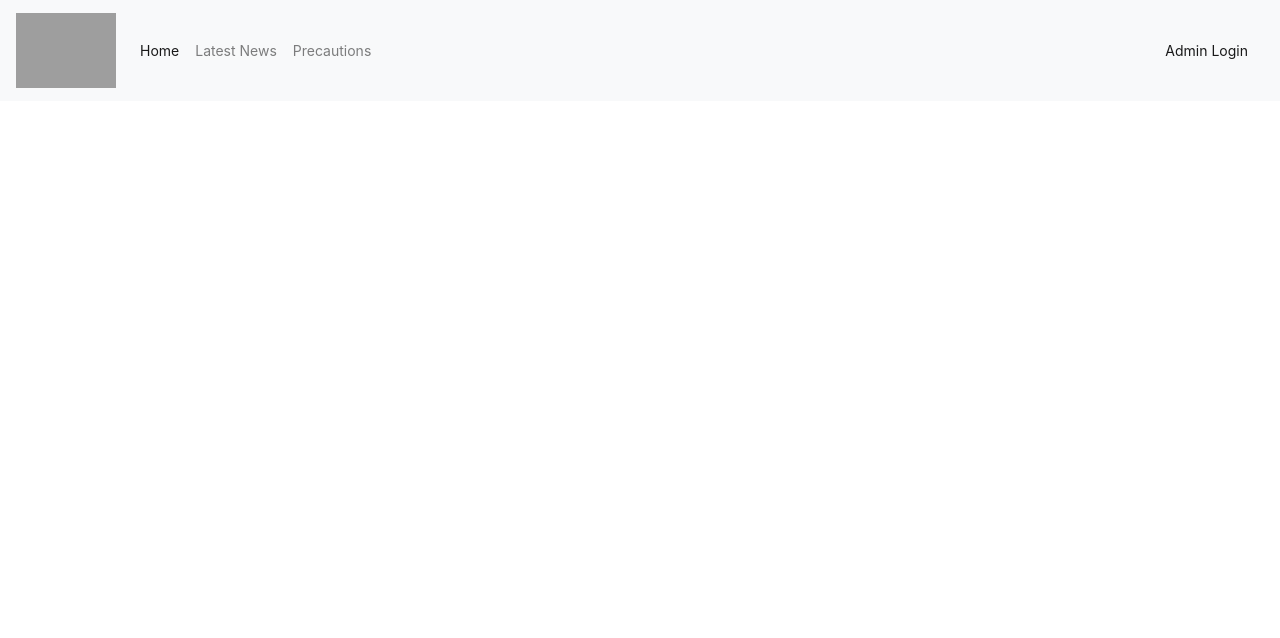
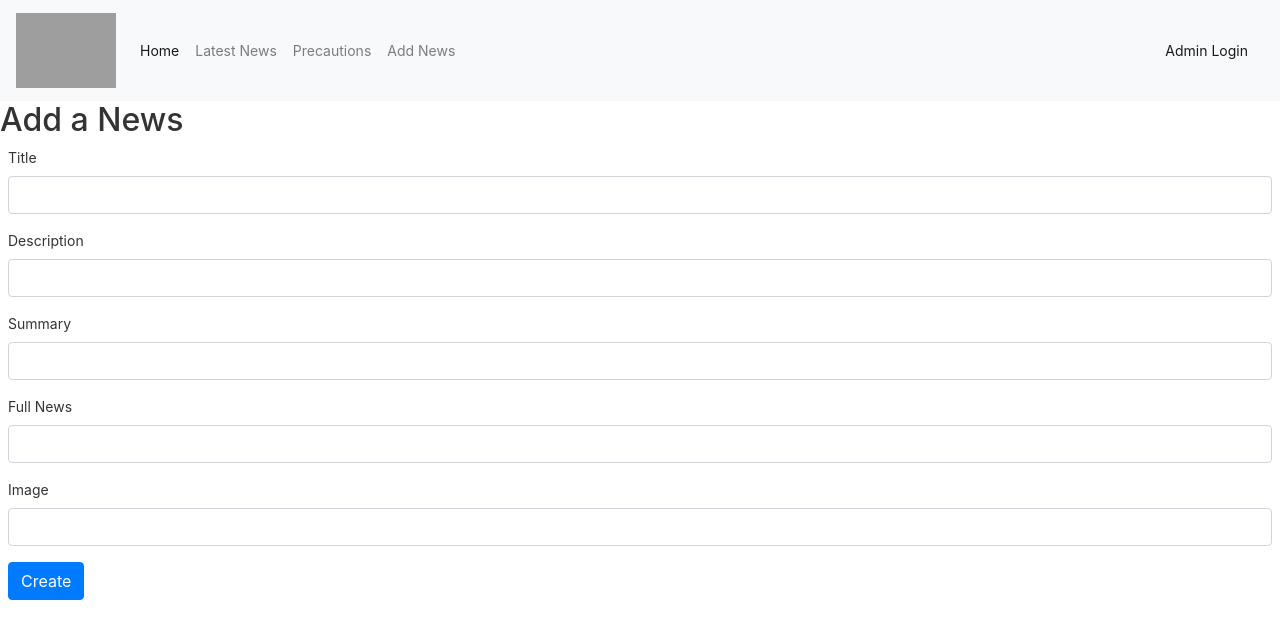
Before and after one commit to himanshu-uppal/Covid19IndiaTrackingApp, an Angular app: page /admin/news in a window 1280 px wide. Before the commit this address led to /. Shown: the top 638 px of the page. Built offline with nearby package versions, Linux system fonts and the light colour scheme; grey boxes are pictures that could not be loaded.

Commit message:
added news initial form component for admin

```diff
--- /dev/null
+++ b/src/app/add-news/add-news.component.css
@@ -0,0 +1,2 @@
+input.ng-dirty.ng-invalid { border: 2px solid #ff0000 }
+input.ng-dirty.ng-valid { border: 2px solid #6bc502 }
--- /dev/null
+++ b/src/app/add-news/add-news.component.html
@@ -0,0 +1,75 @@
+
+
+<div>
+ <h2>Add a News</h2>
+</div>
+<form class="m-2" novalidate [formGroup]="form" (ngSubmit)="submitForm(form)">
+
+ <div class="bg-danger text-white p-2 mb-2" *ngIf="formSubmitted && form.invalid">
+     There are problems with the form
+     <ul>
+
+     </ul>
+     </div>
+     <div class="form-group">
+     <label>Title</label>
+     <input class="form-control" name="title" [(ngModel)]="news.title"
+     formControlName="title" />
+     <ul class="text-danger list-unstyled"
+     *ngIf="(formSubmitted || form.controls['title'].dirty) &&
+     form.controls['title'].invalid">
+
+     </ul>
+     </div>
+
+         <div class="form-group">
+             <label>Description</label>
+             <input class="form-control" name="description" [(ngModel)]="news.description"
+             formControlName="description" />
+             <ul class="text-danger list-unstyled"
+             *ngIf="(formSubmitted || form.controls['description'].dirty) &&
+             form.controls['description'].invalid">
+
+             </ul>
+             </div>
+
+             <div class="form-group">
+                 <label>Summary</label>
+                 <input class="form-control" name="summary" [(ngModel)]="news.summary"
+                 formControlName="summary" />
+                 <ul class="text-danger list-unstyled"
+                 *ngIf="(formSubmitted || form.controls['summary'].dirty) &&
+                 form.controls['summary'].invalid">
+
+                 </ul>
+                 </div>
+
+                 <div class="form-group">
+                     <label>Full News</label>
+                     <input class="form-control" name="fullNews" [(ngModel)]="news.fullNews"
+                     formControlName="fullNews"/>
+                     <ul class="text-danger list-unstyled"
+                     *ngIf="(formSubmitted || form.controls['fullNews'].dirty) &&
+                     form.controls['fullNews'].invalid">
+
+                     </ul>
+                     </div>
+
+                     <div class="form-group">
+                         <label>Image</label>
+                         <input class="form-control" name="image" [(ngModel)]="news.image"
+                         formControlName="image" />
+                         <ul class="text-danger list-unstyled"
+                         *ngIf="(formSubmitted || form.controls['image'].dirty) &&
+                         form.controls['image'].invalid">
+
+                         </ul>
+                         </div>
+
+
+     <button class="btn btn-primary" type="submit"
+     [disabled]="formSubmitted && form.invalid"
+     [class.btn-secondary]="formSubmitted && form.invalid">
+     Create
+     </button>
+ </form>
--- /dev/null
+++ b/src/app/add-news/add-news.component.ts
@@ -0,0 +1,41 @@
+import { Component, OnInit } from '@angular/core';
+import { Model } from "../core/services/repository-news.model";
+import { News } from "../core/models/news.model";
+import { NewsFormGroup } from './news-form.model';
+
+@Component({
+  selector: 'app-add-news',
+  templateUrl: './add-news.component.html',
+  styleUrls: ['./add-news.component.css']
+})
+export class AddNewsComponent implements OnInit {
+
+  model: Model = new Model();
+  news: News = new News();
+  form: NewsFormGroup = new NewsFormGroup();
+
+  constructor() { }
+
+  ngOnInit(): void {
+  }
+
+  get jsonNews() {
+    return JSON.stringify(this.news);
+  }
+  addNews(p: News) {
+    console.log("New News: " + this.jsonNews);
+  }
+
+  formSubmitted: boolean = false;
+
+  submitForm(form: NewsFormGroup) {
+    this.formSubmitted = true;
+    if (form.valid) {
+      this.addNews(this.news);
+      this.news = new News();
+      form.reset();
+      this.formSubmitted = false;
+    }
+  }
+
+}
--- /dev/null
+++ b/src/app/add-news/news-form.model.ts
@@ -0,0 +1,65 @@
+import { FormControl, FormGroup, Validators } from "@angular/forms";
+export class NewsFormControl extends FormControl {
+    label: string;
+    modelProperty: string;
+    constructor(label: string, property: string, value: any, validator: any) {
+        super(value, validator);
+        this.label = label;
+        this.modelProperty = property;
+    }
+
+
+    getValidationMessages() {
+        let messages: string[] = [];
+        if (this.errors) {
+            for (let errorName in this.errors) {
+                switch (errorName) {
+                    case "required":
+                        messages.push(`You must enter ${this.label}`);
+                        break;
+                    case "minlength":
+                        messages.push(`A ${this.label} must be at least
+    ${this.errors['minlength'].requiredLength}
+   characters`);
+                        break;
+                    case "maxlength":
+                        messages.push(`A ${this.label} must be no more than
+    ${this.errors['maxlength'].requiredLength}
+   characters`);
+                        break; case "pattern":
+                        messages.push(`The ${this.label} contains
+    illegal characters`);
+                        break;
+                }
+            }
+        }
+        return messages;
+    }
+}
+export class NewsFormGroup extends FormGroup {
+    constructor() {
+        super({
+            title: new NewsFormControl("Title", "title", "", Validators.required),
+            fullNews: new NewsFormControl("Full News", "fullNews", "", Validators.required),
+            image: new NewsFormControl("Image", "naimageme", "", Validators.required),
+            description: new NewsFormControl("Description", "description", "",
+                Validators.compose([Validators.required])),
+            summary: new NewsFormControl("Summary", "summary", "",
+                Validators.compose([Validators.required
+            ]))
+        });
+    }
+
+
+    get newsControls(): NewsFormControl[] {
+        return Object.keys(this.controls)
+            .map(k => this.controls[k] as NewsFormControl);
+    }
+
+    getFormValidationMessages(): string[] {
+        let messages: string[] = [];
+        this.newsControls.forEach(c => c.getValidationMessages()
+            .forEach(m => messages.push(m)));
+        return messages;
+    }
+}
--- a/src/app/app.component.html
+++ b/src/app/app.component.html
@@ -16,6 +16,9 @@
       <li class="nav-item">
         <a class="nav-link"  routerLink="/precautions">Precautions</a>
       </li>
+      <li class="nav-item">
+        <a class="nav-link"  routerLink="/admin/news">Add News</a>
+      </li>
     </ul>
     <span class="navbar-text">
       <a class="nav-link" routerLink="/login">Admin Login</a>
--- a/src/app/app.module.ts
+++ b/src/app/app.module.ts
@@ -7,6 +7,8 @@ import { DashboardComponent } from './dashboard/dashboard.component';
 import { NewsComponent } from './news/news.component';
 import { PrecautionsComponent } from './precautions/precautions.component';
 import { LoginComponent } from './login/login.component';
+import { FormsModule, ReactiveFormsModule } from "@angular/forms";
+import { AddNewsComponent } from './add-news/add-news.component';
 
 @NgModule({
   declarations: [
@@ -14,11 +16,12 @@ import { LoginComponent } from './login/login.component';
     DashboardComponent,
     NewsComponent,
     PrecautionsComponent,
-    LoginComponent
+    LoginComponent,
+    AddNewsComponent
   ],
   imports: [
-    BrowserModule,routing
-  ],
+    BrowserModule,routing, FormsModule, ReactiveFormsModule]
+  ,
   providers: [],
   bootstrap: [AppComponent]
 })
--- a/src/app/app.routing.ts
+++ b/src/app/app.routing.ts
@@ -3,10 +3,12 @@ import {DashboardComponent} from './dashboard/dashboard.component';
 import {NewsComponent} from './news/news.component';
 import {PrecautionsComponent} from './precautions/precautions.component';
 import {LoginComponent} from './login/login.component';
+import {AddNewsComponent} from './add-news/add-news.component';
 
 const routes: Routes = [
     { path: "news", component: NewsComponent },
     { path: "precautions", component: PrecautionsComponent },
     { path: "login", component: LoginComponent },
- { path: "", component: DashboardComponent }]
+ { path: "", component: DashboardComponent },
+ { path: "admin/news", component: AddNewsComponent }]
 export const routing = RouterModule.forRoot(routes);
--- /dev/null
+++ b/src/app/core/models/news.model.ts
@@ -0,0 +1,10 @@
+export class News {
+    constructor(
+    public id: number = 0,
+    public title: string = "",
+    public description: string= "",
+    public summary: string= "",
+    public fullNews: string= "",
+    public image: string= "",
+    public lastUpdatedTime: Date= new Date()){}
+}
--- /dev/null
+++ b/src/app/core/services/news-sample-source.model.ts
@@ -0,0 +1,45 @@
+import { News } from "../models/news.model";
+export class SampleNewsDataSource {
+    private data: News[];
+    constructor() {
+        this.data = new Array<News>(
+            {
+                id: 1,
+                title: "News 1",
+                description: "News 1",
+                summary: "News 1",
+                fullNews: "News 1",
+                image: "News 1",
+                lastUpdatedTime: new Date()
+            },
+            {
+                id: 2, title: "News 2",
+                description: "News 2",
+                summary: "News 2",
+                fullNews: "News 2",
+                image: "News 2",
+                lastUpdatedTime: new Date()
+            },
+            {
+                id: 3, title: "News 3",
+                description: "News 3",
+                summary: "News 3",
+                fullNews: "News 3",
+                image: "News 3",
+                lastUpdatedTime: new Date()
+            },
+            {
+                id: 4, title: "News 4",
+                description: "News 4",
+                summary: "News 4",
+                fullNews: "News 4",
+                image: "News 4",
+                lastUpdatedTime: new Date()
+            }
+        );
+    }
+
+    getData(): News[] {
+        return this.data;
+    }
+}
--- /dev/null
+++ b/src/app/core/services/repository-news.model.ts
@@ -0,0 +1,42 @@
+import { News } from "../models/news.model";
+import { SampleNewsDataSource } from "./news-sample-source.model";
+export class Model {
+    private dataSource: SampleNewsDataSource;
+    private news: News[];
+    private locator = (p: News, id: number) => p.id == id;
+    constructor() {
+        this.dataSource = new SampleNewsDataSource();
+        this.news = new Array<News>();
+        this.dataSource.getData().forEach(p => this.news.push(p));
+    }
+    getAllNews(): News[] {
+        return this.news;
+    }
+    getNews(id: number): News {
+        return this.news.find(p => this.locator(p, id));
+    }
+    saveNews(news: News) {
+        if (news.id == 0 || news.id == null) {
+            news.id = this.generateID();
+            this.news.push(news);
+        } else {
+            let index = this.news
+                .findIndex(p => this.locator(p, news.id));
+            this.news.splice(index, 1, news);
+        }
+    }
+    deleteNews(id: number) {
+        let index = this.news.findIndex(p => this.locator(p, id));
+        if (index > -1) {
+            this.news.splice(index, 1);
+        }
+    }
+
+    private generateID(): number {
+        let candidate = 100;
+        while (this.getNews(candidate) != null) {
+            candidate++;
+        }
+        return candidate;
+    }
+}
```
Also changed, not shown: src/app/core/models/state-data-model.ts (added, +9 -0 lines), 1 other file (tests, documents, lock files or other folders).
